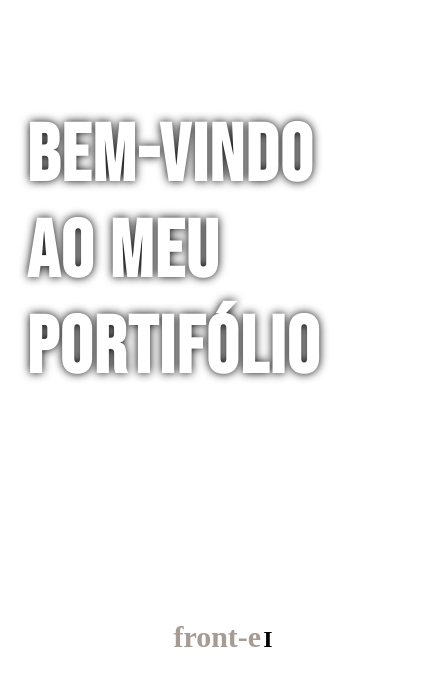
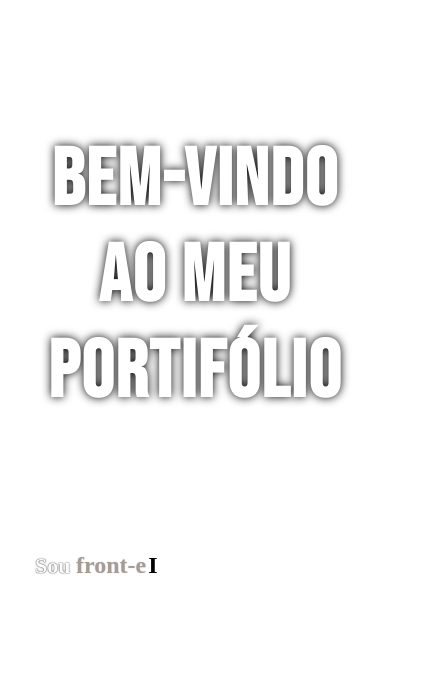
Before and after one commit to Raphael-Machado-Silva/Portifolio_React, a Next.js app in the folder meu-portifolio/: page /Home in a window 390 px wide. Shown: the top 686 px of the page, 435 px wide, since content can reach past the window. Built offline with nearby package versions, Linux system fonts and the light colour scheme.

Commit message:
update project

```diff
--- a/meu-portifolio/index.html
+++ b/meu-portifolio/index.html
@@ -2,7 +2,7 @@
 <html lang="en">
   <head>
     <meta charset="UTF-8" />
-    <link rel="icon" type="image/svg+xml" href="/vite.svg" />
+    <link rel="icon" type="image/svg+xml" href="./src//assets/favicom.png" />
     <meta name="viewport" content="width=device-width, initial-scale=1.0" />
     <title>Dev-Raphael</title>
     <script src="https://cdn.jsdelivr.net/particles.js/2.0.0/particles.min.js"></script>
--- a/meu-portifolio/src/components/TypingEffect.jsx
+++ b/meu-portifolio/src/components/TypingEffect.jsx
@@ -45,8 +45,8 @@ const TypingEffect = () => {
   }, [currentText, isDeleting, currentIndex, speed]);
 
   return (
-    <div>
-      <h2>
+    <div className="div-changing">
+      <h2 className="h2-changing">
         <span className="fixed">{fixedText}</span>
         <span className="changing">{currentText.slice(fixedText.length)}</span>
         <span className="typing-cursor">I</span>
--- a/meu-portifolio/src/index.css
+++ b/meu-portifolio/src/index.css
@@ -32,40 +32,3 @@ body {
   min-height: 100vh;
   overflow-x: hidden;
 }
-
-h1 {
-  font-size: 3.2em;
-  line-height: 1.1;
-}
-
-button {
-  border-radius: 8px;
-  border: 1px solid transparent;
-  padding: 0.6em 1.2em;
-  font-size: 1em;
-  font-weight: 500;
-  font-family: inherit;
-  background-color: #1a1a1a;
-  cursor: pointer;
-  transition: border-color 0.25s;
-}
-button:hover {
-  border-color: #646cff;
-}
-button:focus,
-button:focus-visible {
-  outline: 4px auto -webkit-focus-ring-color;
-}
-
-@media (prefers-color-scheme: light) {
-  :root {
-    color: #213547;
-    background-color: #ffffff;
-  }
-  a:hover {
-    color: #747bff;
-  }
-  button {
-    background-color: #f9f9f9;
-  }
-}
--- a/meu-portifolio/src/pages/Home.css
+++ b/meu-portifolio/src/pages/Home.css
@@ -43,13 +43,21 @@
     flex-direction: column;
 }
 
+.intro-container{
+  display: flex;
+  align-items: center;
+  justify-content: center;
+  cursor: pointer;
+  margin-bottom: 20px;
+}
+
 /* Estilo do título */
 .intro-title, .highlight {
     font-family: 'Inter', sans-serif;  /* Fonte moderna e legível */
     font-size: 18px; /* Tamanho adequado para o título */
     font-weight: 700; /* Negrito para dar ênfase */
     color: white; /* Cor escura para o título */
-    margin: 0 0 15px 0;  /* Adiciona um espaçamento abaixo do título */
+    margin: 0 0 0 0;  /* Adiciona um espaçamento abaixo do título */
     line-height: 1.4;  /* Melhora o espaçamento entre as linhas */
   }
 
@@ -59,6 +67,8 @@ h2 span.fixed {
     color: white; /* Azul para "Sou" */
     font-weight: bold;
     font-size: 30px;
+    text-shadow: 0px 0px 1.5px black;
+    cursor: pointer;
   }
 
   /* Estilo para as palavras que vão alternar (desenvolvedor front-end, front-end developer) */
@@ -66,6 +76,13 @@ h2 span.fixed {
     color: #A69C94; /* Cor diferente para as palavras que alternam (vermelho) */
     font-weight: bold;
     font-size: 30px;
+    text-shadow: 0px 0px 1.5px #D6CFE1;
+    cursor: pointer;
+    transition: 0.4s ease-in-out;
+  }
+
+  h2 span.changing:hover{
+    color: #D6CFE1;
   }
 
   .typing-cursor{
@@ -74,6 +91,10 @@ h2 span.fixed {
     background-color: white;
   }
 
+
+  .div-changing{
+    min-width: 400px;
+  }
 /* Animação para o ícone de rolar */
 @keyframes scrollAnimation {
     0% {
@@ -89,7 +110,7 @@ h2 span.fixed {
 
   /* Estilo do contêiner do ícone (ajustando o topo para centralizar) */
   .scroll-a {
-    margin-top: 30%;
+    margin-top: 20%;
     display: inline-block;
   }
 
@@ -104,10 +125,14 @@ h2 span.fixed {
     .welcome{
         font-size: 85px;
     }
+    .texts{
+      margin-top: 5%;
+    }
   }
   @media (max-width: 550px){
     .texts{
-        width: 300px;
+        width: 70vw;
+        margin-top: -10%;
     }
     .fixed{
         font-size: 18px;
@@ -120,5 +145,21 @@ h2 span.fixed {
     }
     .welcome{
         font-size: 80px;
+        text-align: center;
+        margin-top: -10%;
+    }
+    .div-changing{
+      padding-left: 80px;
+      display: flex;
+      align-items: center;
+      justify-content: start;
+      margin-top: 20px;
+      width: 100px;
+    }
+    h2 span.fixed{
+      font-size: 22px;
+    }
+    h2 span.changing{
+      font-size: 24px;
     }
   }
```
Also changed, not shown: meu-portifolio/src/assets/favicom.png (added).
